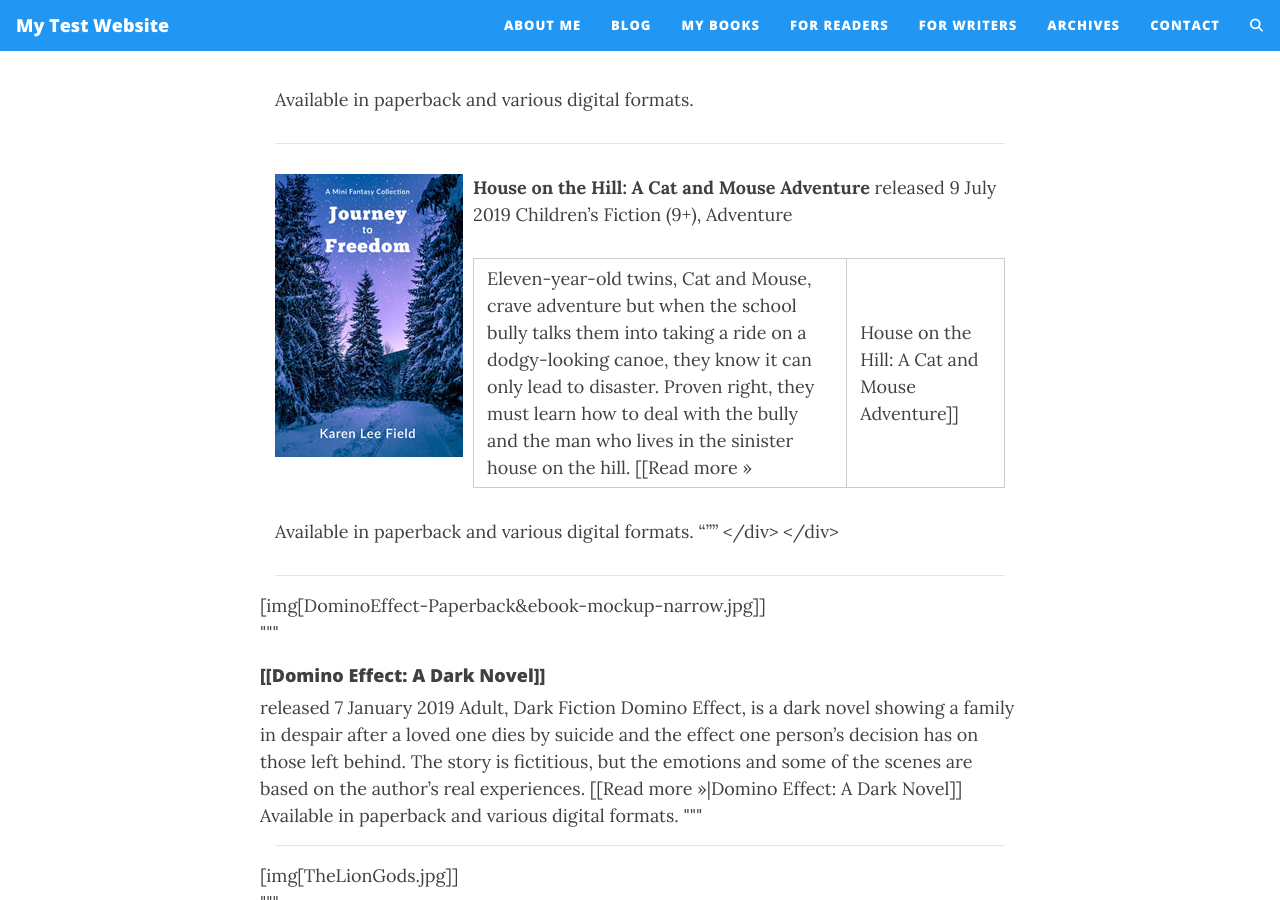
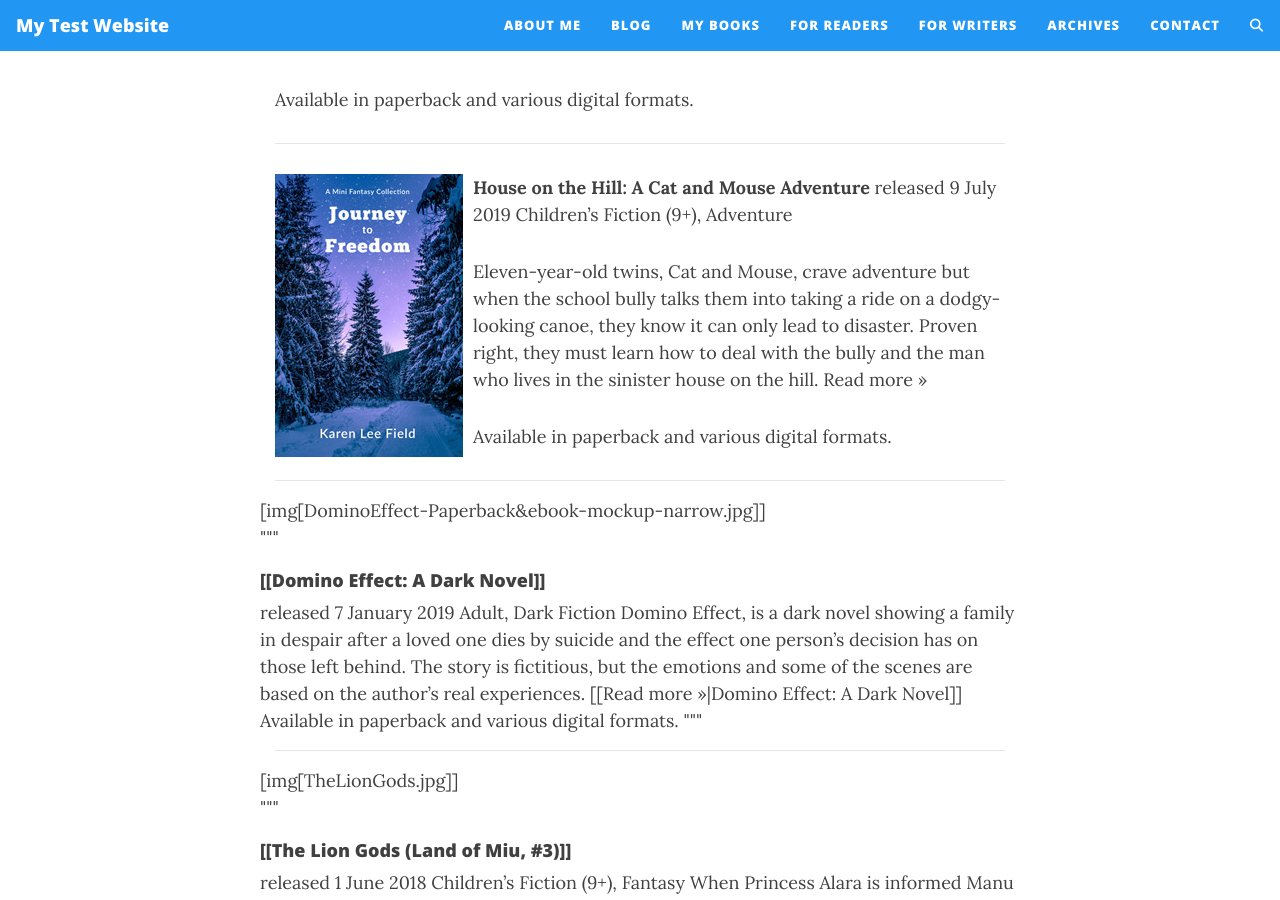
Before and after one commit to jd31122025-design/myblog, a Jekyll site: the page built from my-books.md, in a window 1280 px wide and 900 px high, scrolled down 1479 px. Built offline with Jekyll 4.4.1, drawn with Linux system fonts in a browser that asks for light colours; comment, search, counter and statistics services are not loaded.

Commit message:
Update my-books.md

```diff
--- a/my-books.md
+++ b/my-books.md
@@ -38,12 +38,10 @@ Available in paperback and various digital formats.
 released 9 July 2019
 Children’s Fiction (9+), Adventure
 
-Eleven-year-old twins, Cat and Mouse, crave adventure but when the school bully talks them into taking a ride on a dodgy-looking canoe, they know it can only lead to disaster. Proven right, they must learn how to deal with the bully and the man who lives in the sinister house on the hill. [[Read more »|House on the Hill: A Cat and Mouse Adventure]]
+Eleven-year-old twins, Cat and Mouse, crave adventure but when the school bully talks them into taking a ride on a dodgy-looking canoe, they know it can only lead to disaster. Proven right, they must learn how to deal with the bully and the man who lives in the sinister house on the hill. Read more »
 
 Available in paperback and various digital formats.
-"""
-</div>
-</div>
+
 <hr>
 <div class="row">
   <div class="column1">[img[DominoEffect-Paperback&ebook-mockup-narrow.jpg]]</div>
```
